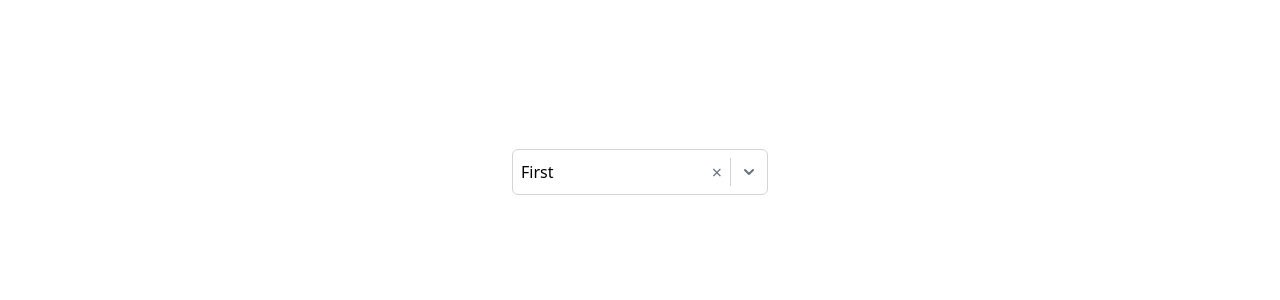
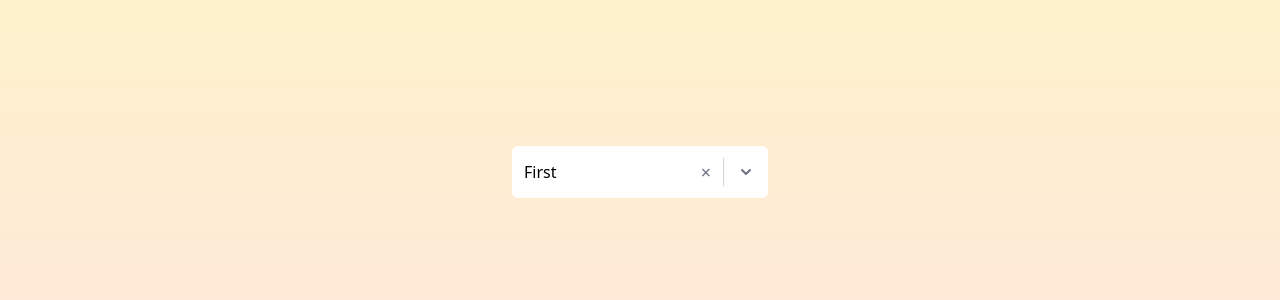
Before and after one commit to iamsomraj/vue-select, a Vue app: page / in a window 1280 px wide. Shown: the part 228-528 px from the top of the page. Built offline with nearby package versions, Linux system fonts and the light colour scheme.

Commit message:
Style updates

```diff
--- a/src/App.vue
+++ b/src/App.vue
@@ -13,7 +13,9 @@ const value = ref(options[0]);
 </script>
 
 <template>
-  <div class="flex min-h-screen items-center justify-center">
+  <div
+    class="flex min-h-screen items-center justify-center bg-gradient-to-b from-yellow-100 to-red-100"
+  >
     <VueSelect :options="options" v-model="value" />
   </div>
 </template>
--- a/src/components/VueSelect.vue
+++ b/src/components/VueSelect.vue
@@ -124,10 +124,7 @@ const isOptionSelected = (option) => option.value === modelValue.value.value;
 
 <style lang="postcss" scoped>
 .select-container {
-  @apply relative flex items-center gap-2 rounded-md border border-gray-300 bg-white p-2 outline-none;
-}
-.select-container:focus {
-  @apply border-blue-500;
+  @apply relative flex items-center gap-3 rounded-md bg-white p-3 outline-none;
 }
 .value {
   @apply flex-grow;
@@ -147,7 +144,7 @@ const isOptionSelected = (option) => option.value === modelValue.value.value;
   @apply h-5 w-5 text-gray-500;
 }
 .options {
-  @apply absolute left-0 top-full my-2 hidden max-h-60 w-full overflow-y-auto rounded-md border border-gray-300 bg-white p-0;
+  @apply absolute left-0 top-full my-2 hidden max-h-60 w-full overflow-y-auto rounded-md bg-white p-0;
 }
 
 .options.show {
@@ -155,7 +152,7 @@ const isOptionSelected = (option) => option.value === modelValue.value.value;
 }
 
 .option {
-  @apply cursor-pointer p-2 text-gray-700;
+  @apply cursor-pointer p-3 text-gray-700;
 }
 
 .option.selected {
```
